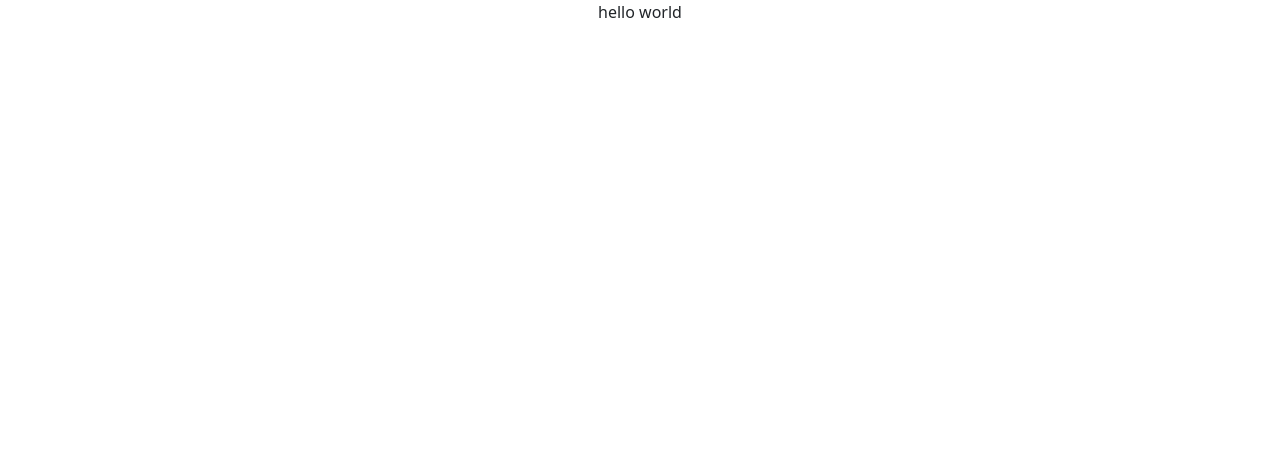
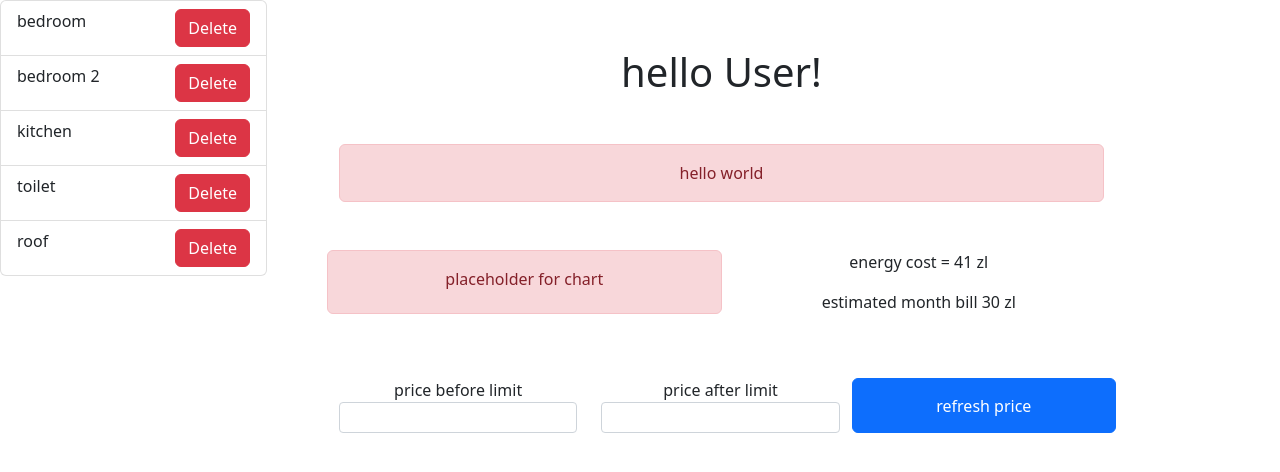
Before and after one commit to AIn0n/silver-broccoli, a Vue app in the folder frontend/: page / in a window 1280 px wide. Shown: the top 472 px of the page. Built offline with nearby package versions, Linux system fonts and the light colour scheme.

Commit message:
added plotly to dependencies

```diff
--- a/frontend/package.json
+++ b/frontend/package.json
@@ -12,6 +12,7 @@
   },
   "dependencies": {
     "bootstrap": "^5.2.3",
+    "plotly.js-dist": "^2.17.1",
     "vue": "^3.2.45",
     "vue-router": "^4.1.6"
   },
--- a/frontend/src/views/HomeView.vue
+++ b/frontend/src/views/HomeView.vue
@@ -1,3 +1,33 @@
+<script setup lang="ts">
+  const room_names: string[] = [
+    'bedroom',
+    'bedroom 2',
+    'kitchen',
+    'toilet',
+    'roof'
+  ]
+</script>
+
 <template lang="pug">
-p(class="container text-center") hello world
+div(class="row container")
+  ul(class="list-group col-3 me-5")
+    li(class="list-group-item d-flex justify-content-between" v-for="name in room_names")
+      span {{ name }}
+      button(class="btn btn-danger") Delete
+  div(class="col text-center")
+    h1(class="my-5") hello User!
+    div(class="alert alert-danger") hello world
+    div(class="row my-5")
+      div(class="col-6 alert alert-danger") placeholder for chart
+      div(class="col")
+        p energy cost = 41 zl
+        p estimated month bill 30 zl
+    div(class="row my-5")
+      div(class="col")
+        label(class="form label") price before limit
+        input(class="form-control form-control-sm" type="number")
+      div(class="col")
+        label(class="form label") price after limit
+        input(class="form-control form-control-sm" type="number")
+      button(class="btn btn-primary col") refresh price
 </template>
```
Also changed, not shown: 1 other file (tests, documents, lock files or other folders).
